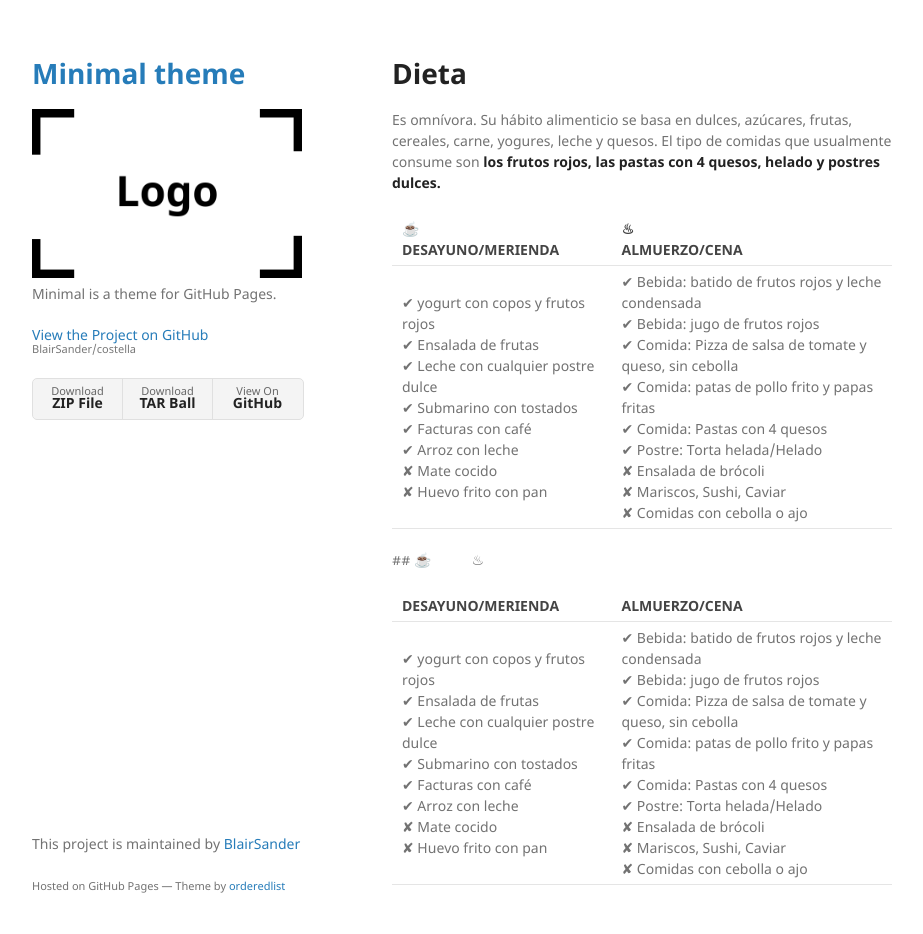
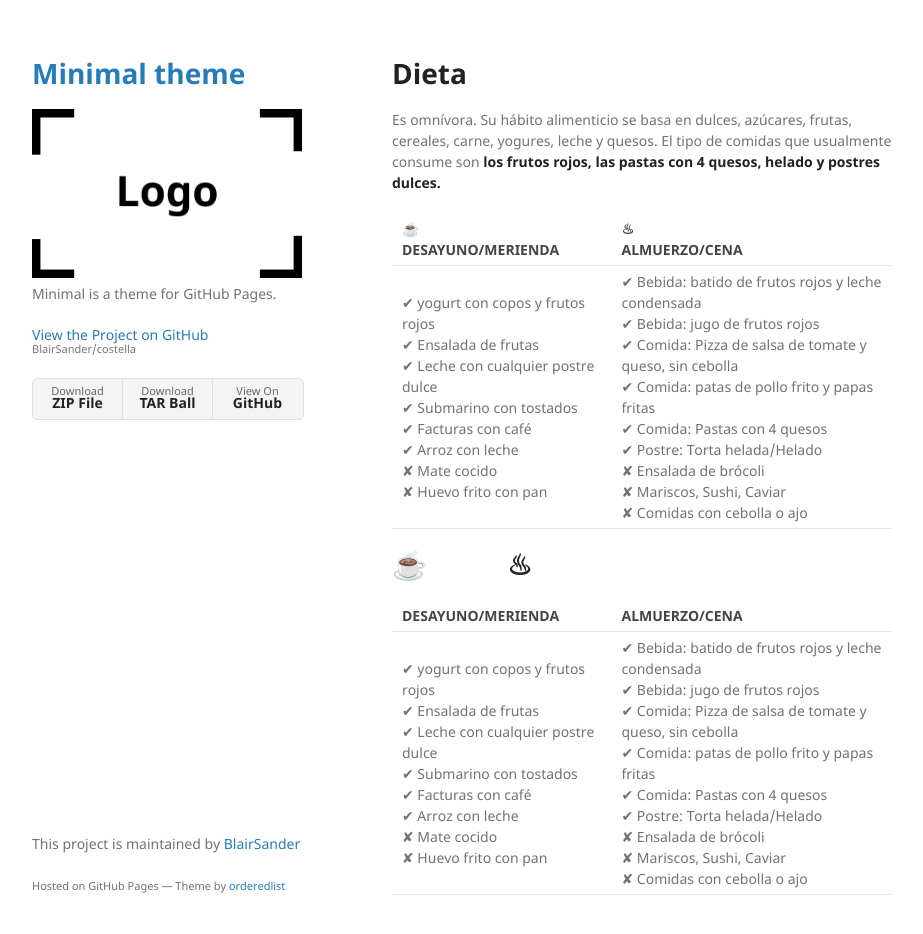
Before and after one commit to BlairSander/costella, a Jekyll site: the page built from dieta.md, in a window 1280 px wide and 965 px high. Shown: the top 934 px of the window, without its empty margins (178-1101 px from the left). Built offline with Jekyll 4.4.1, drawn with Linux system fonts in a browser that asks for light colours; our own code applies the rules of GitHub Pages for plain Markdown files.

Commit message:
Update dieta.md

```diff
--- a/dieta.md
+++ b/dieta.md
@@ -11,7 +11,7 @@ Es omnívora. Su hábito alimenticio se basa en dulces, azúcares, frutas, cerea
 | ✔ yogurt con copos y frutos rojos <br>✔ Ensalada de frutas <br>✔ Leche con cualquier postre dulce <br>✔ Submarino con tostados <br>✔ Facturas con café <br>✔ Arroz con leche <br>✘ Mate cocido <br>✘ Huevo frito con pan | ✔ Bebida: batido de frutos rojos y leche condensada <br>✔ Bebida: jugo de frutos rojos <br>✔ Comida: Pizza de salsa de tomate y queso, sin cebolla <br>✔ Comida: patas de pollo frito y papas fritas <br>✔ Comida: Pastas con 4 quesos <br>✔ Postre: Torta helada/Helado <br>✘ Ensalada de brócoli <br>✘ Mariscos, Sushi, Caviar <br> ✘ Comidas con cebolla o ajo |
 
 
- ## ☕  &nbsp;&nbsp;&nbsp;&nbsp;&nbsp;&nbsp;&nbsp;&nbsp;&nbsp; ♨
+# ☕  &nbsp;&nbsp;&nbsp;&nbsp;&nbsp;&nbsp;&nbsp;&nbsp;&nbsp; ♨
 
 |DESAYUNO/MERIENDA | ALMUERZO/CENA |
 |:------------------|:------------------|
```
